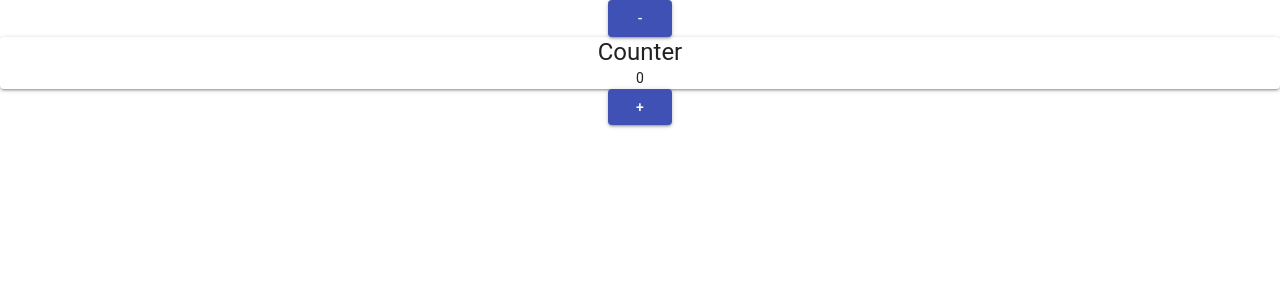
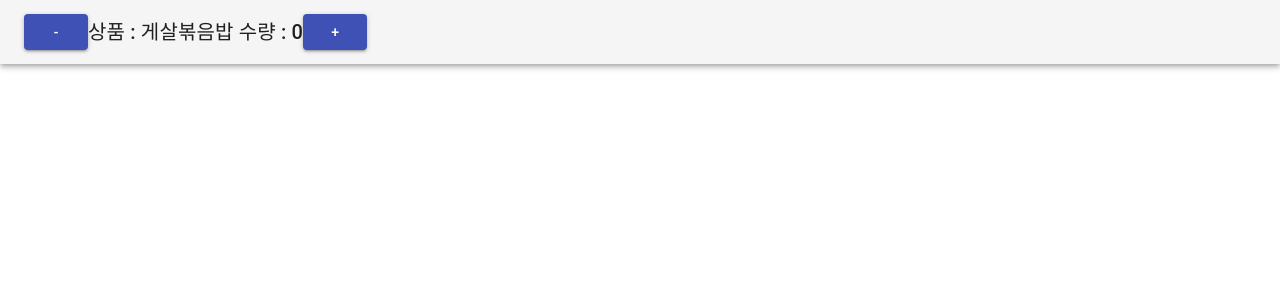
Before and after one commit to easywaldo/react-counter-componnent, a React (Create React App) app: page / in a window 1280 px wide. Shown: the top 300 px of the page. Built offline with nearby package versions, Linux system fonts and the light colour scheme.

Commit message:
Props 를 이용하여 상품명을 전달받도록 수정
Material UI 카운터 수정

```diff
--- a/src/App.js
+++ b/src/App.js
@@ -2,11 +2,16 @@ import React, { Component } from 'react';
 import './App.css';
 import Counter from './components/Counter';
 
+var productInfo = {
+  name: "게살볶음밥"
+}
+
 class App extends Component {
+
   render() {
     return (
       <div className="App">
-        <Counter/>
+        <Counter product={productInfo} />
       </div>
     );
   }
--- a/src/components/Counter.js
+++ b/src/components/Counter.js
@@ -1,30 +1,13 @@
 import React, { Component } from 'react';
 import Button from '@material-ui/core/Button';
-import Paper from '@material-ui/core/Paper';
+import AppBar from '@material-ui/core/AppBar';
+import Toolbar from '@material-ui/core/Toolbar';
 import Typography from '@material-ui/core/Typography';
-import Popover from '@material-ui/core/Popover';
-import red from '@material-ui/core/colors/red';
-
-const styles = theme => ({
-  root: {
-    display: 'flex',
-    justifyContent: 'center',
-    alignItems: 'flex-end',
-  },
-  icon: {
-    margin: theme.spacing.unit * 2,
-  },
-  iconHover: {
-    margin: theme.spacing.unit * 2,
-    '&:hover': {
-      color: red[800],
-    },
-  },
-});
-
 
 class Counter extends Component {
     state = {
+        id: 0,
+        productName: "",
         count: 0
     }
 
@@ -42,20 +25,17 @@ class Counter extends Component {
     }
 
     render() {
-        const { classes } = this.props;
-
         return (
-            <div className={classes}>
-                <Button variant="contained" color="primary" onClick={this.substract}>-</Button>
-                <Paper>
-                    <Typography variant="h5" component="h3">
-                    Counter
-                    </Typography>
-                    <Typography component="p">
-                    {this.state.count}
-                    </Typography>
-                </Paper>
-                <Button variant="contained" color="primary" onClick={this.addCount}>+</Button>
+            <div>
+                    <AppBar position="static" color="default">
+                        <Typography variant="h6" color="inherit">
+                            <Toolbar>
+                            <Button variant="contained" color="primary" onClick={this.substract}>-</Button>
+                                상품 : {this.props.product.name} 수량 : {this.state.count}
+                            <Button variant="contained" color="primary" onClick={this.addCount}>+</Button>
+                            </Toolbar>
+                        </Typography>
+                    </AppBar>
             </div>
         );
     }
```
